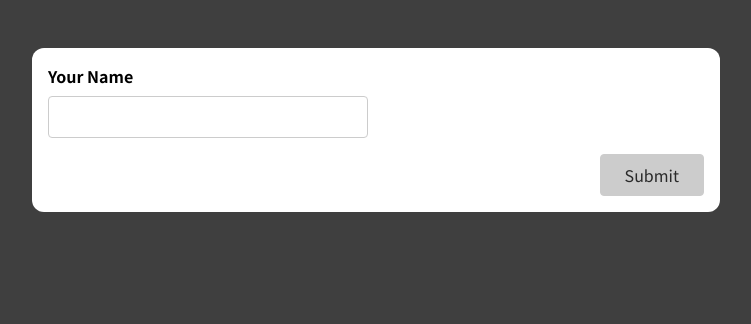
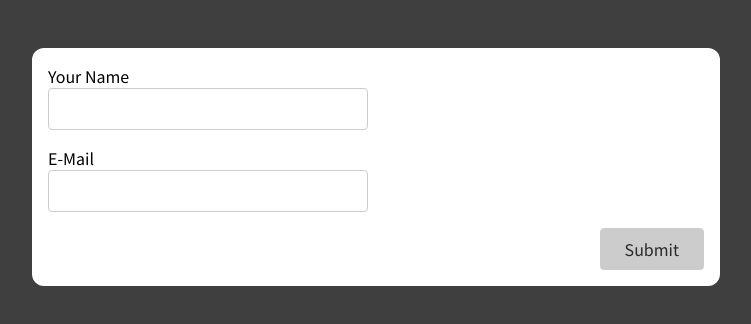
Before and after one commit to Changwhi/Practice-React-From-Validation, a React (Create React App) app: page / in a window 1280 px wide. Shown: the top 324 px of the page, without its empty margins (264-1015 px from the left). Built offline with nearby package versions, Linux system fonts and the light colour scheme.

Commit message:
feat:add e-mail input section.

```diff
--- a/src/components/SimpleInput.js
+++ b/src/components/SimpleInput.js
@@ -4,13 +4,21 @@ import { useEffect, useState } from 'react';
 const SimpleInput = (props) => {
     const [enteredName, setEnteredName] = useState('');
     const [entereNameTouched, setEnteredNameTouched] = useState(false);
+    const [enteredEmail, setEnteredEmail] = useState('');
+    const [enteredEmailTouched, setEnteredEmailTouched] = useState(false);
+
 
     const enteredNameIsValid = enteredName.trim() !== '';
     const nameInputIsInvalid = !enteredNameIsValid && entereNameTouched;
 
+    let emailformat = /^([A-Za-z0-9_\-\.])+\@([A-Za-z0-9_\-\.])+\.([A-Za-z]{2,4})$/;
+    const enteredEmailIsValid = enteredEmail.match(emailformat);
+    const emailInputIsInvalid = !enteredEmailIsValid && enteredEmailTouched;
+
+
     let formIsValid = false;
 
-    if (enteredNameIsValid) {
+    if (enteredNameIsValid && enteredEmailIsValid) {
         formIsValid = true;
     } else {
         formIsValid = false;
@@ -20,31 +28,48 @@ const SimpleInput = (props) => {
         setEnteredName(event.target.value);
     };
 
+    const emailInputChangeHandler = event => {
+        setEnteredEmail(event.target.value);
+    };
+
     const nameInputBlurHandler = event => {
         setEnteredNameTouched(true);
+    };
+
+    const emailInputBlurHandler = event => {
+        setEnteredEmailTouched(true);
     };
     const formSubmissionHandler = event => {
         event.preventDefault();
 
         setEnteredNameTouched(true);
-
-        if (!enteredNameIsValid) {
+        setEnteredEmailTouched(true);
+        if (!enteredNameIsValid && !enteredEmailIsValid) {
             return;
         }
         console.log(enteredName);
         setEnteredName("");
+        setEnteredEmail("");
+
         setEnteredNameTouched(false);
+        setEnteredEmailTouched(false);
     };
 
 
     const nameInputClasses = nameInputIsInvalid ? 'form-control invalid' : 'form-control'
+    const emailInputClasses = emailInputIsInvalid ? 'form-control invalid' : 'form-control'
 
     return (
         <form onSubmit={formSubmissionHandler}>
+            <label htmlFor='name'>Your Name</label>
             <div className={nameInputClasses}>
-                <label htmlFor='name'>Your Name</label>
                 <input onBlur={nameInputBlurHandler} type='text' id='name' value={enteredName} onChange={nameInputChangeHandler} />
                 {nameInputIsInvalid && <p className='error-text'> Name must not be empty. </p>}
+            </div>
+            <label htmlFor='name'>E-Mail</label>
+            <div className={emailInputClasses}>
+                <input onBlur={emailInputBlurHandler} type='text' id='name' value={enteredEmail} onChange={emailInputChangeHandler} />
+                {emailInputIsInvalid && <p className='error-text'> Email must not be empty. </p>}
             </div>
             <div className="form-actions">
                 <button disabled={!formIsValid} >Submit</button>
```
